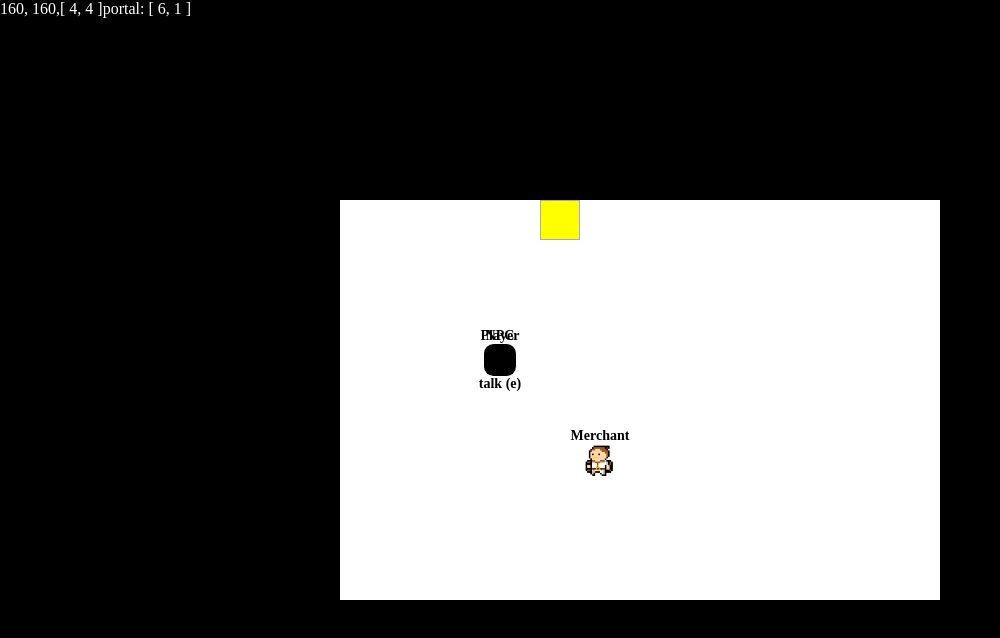
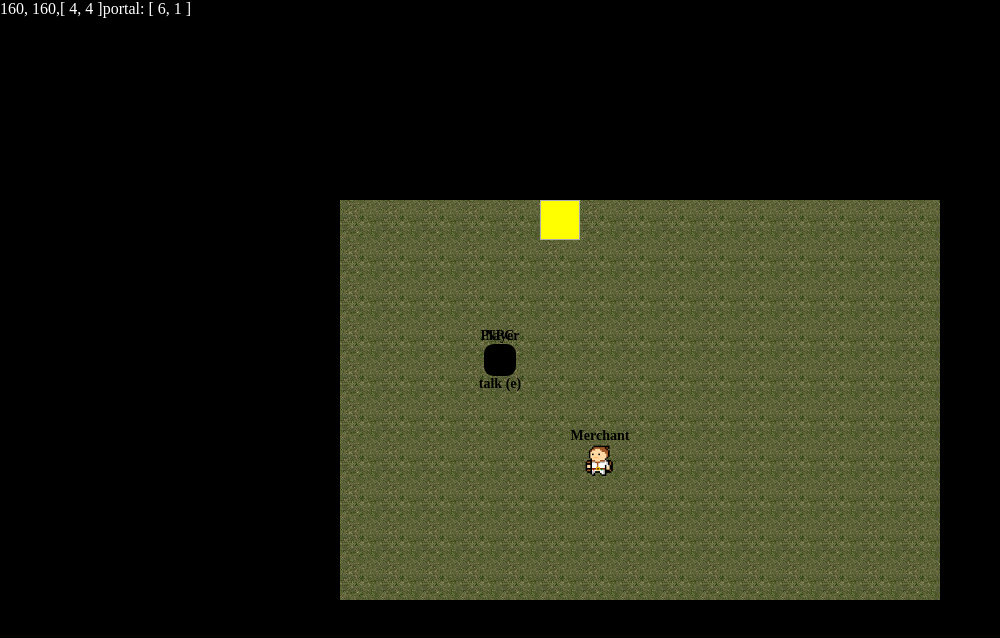
Before and after one commit to MatthesSt/storyGame, a Vue app: page / in a window 1280 px wide. Shown: the top 638 px of the page, without its empty margins (0-1000 px from the left). Built offline with nearby package versions, Linux system fonts and the light colour scheme.

Commit message:
edit texture

```diff
--- a/src/area.ts
+++ b/src/area.ts
@@ -27,7 +27,7 @@ export const areas = ref<
     width: 15,
     height: 10,
     npcs: [1, 2],
-    floorImage: "",
+    floorImage: "environment/spawn_floor.png",
     portals: [
       {
         id: 1,
```
Also changed, not shown: public/environment/spawn_floor.png (added), src/enemy.ts (added), 1 other file (tests, documents, lock files or other folders).
